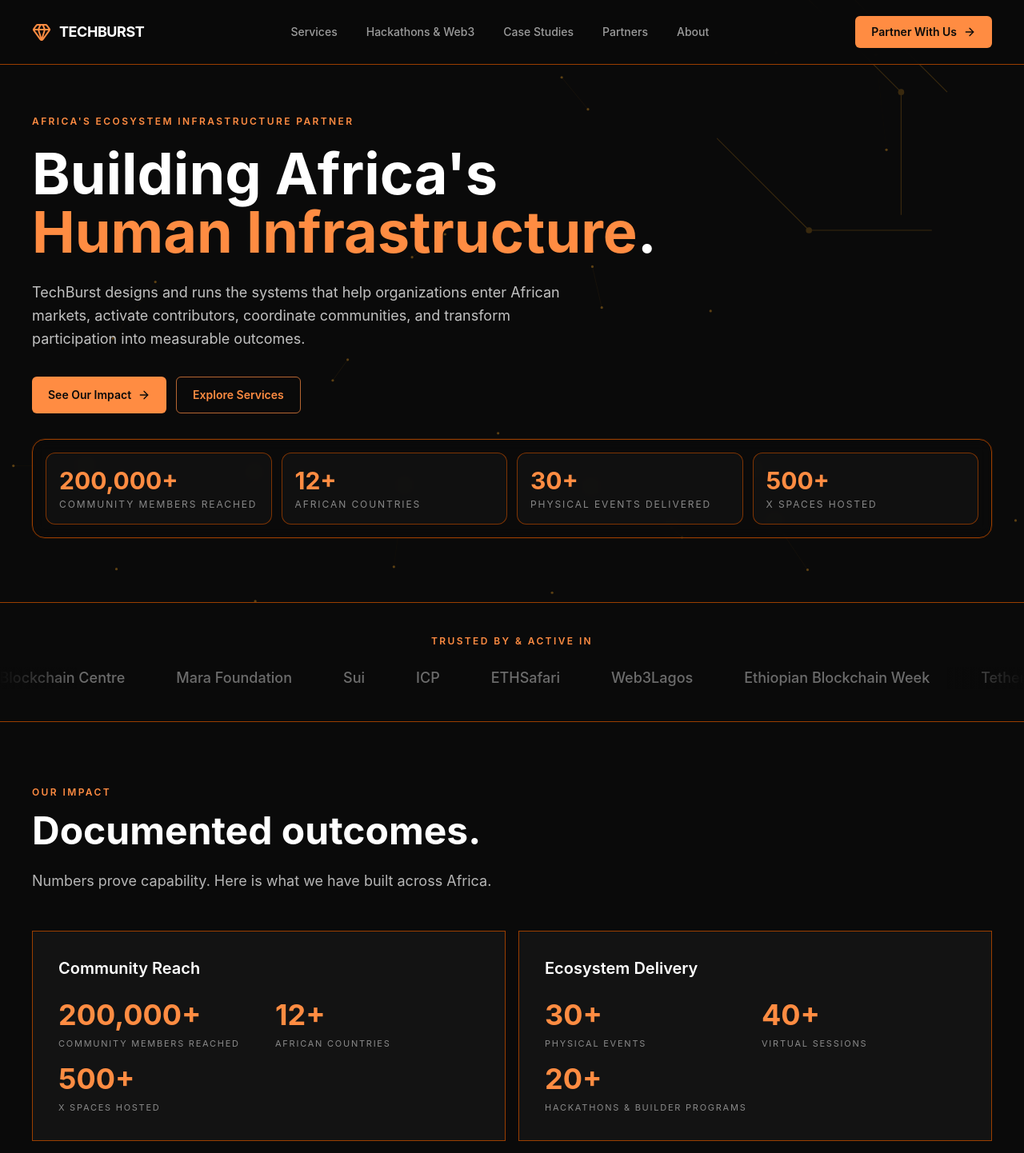
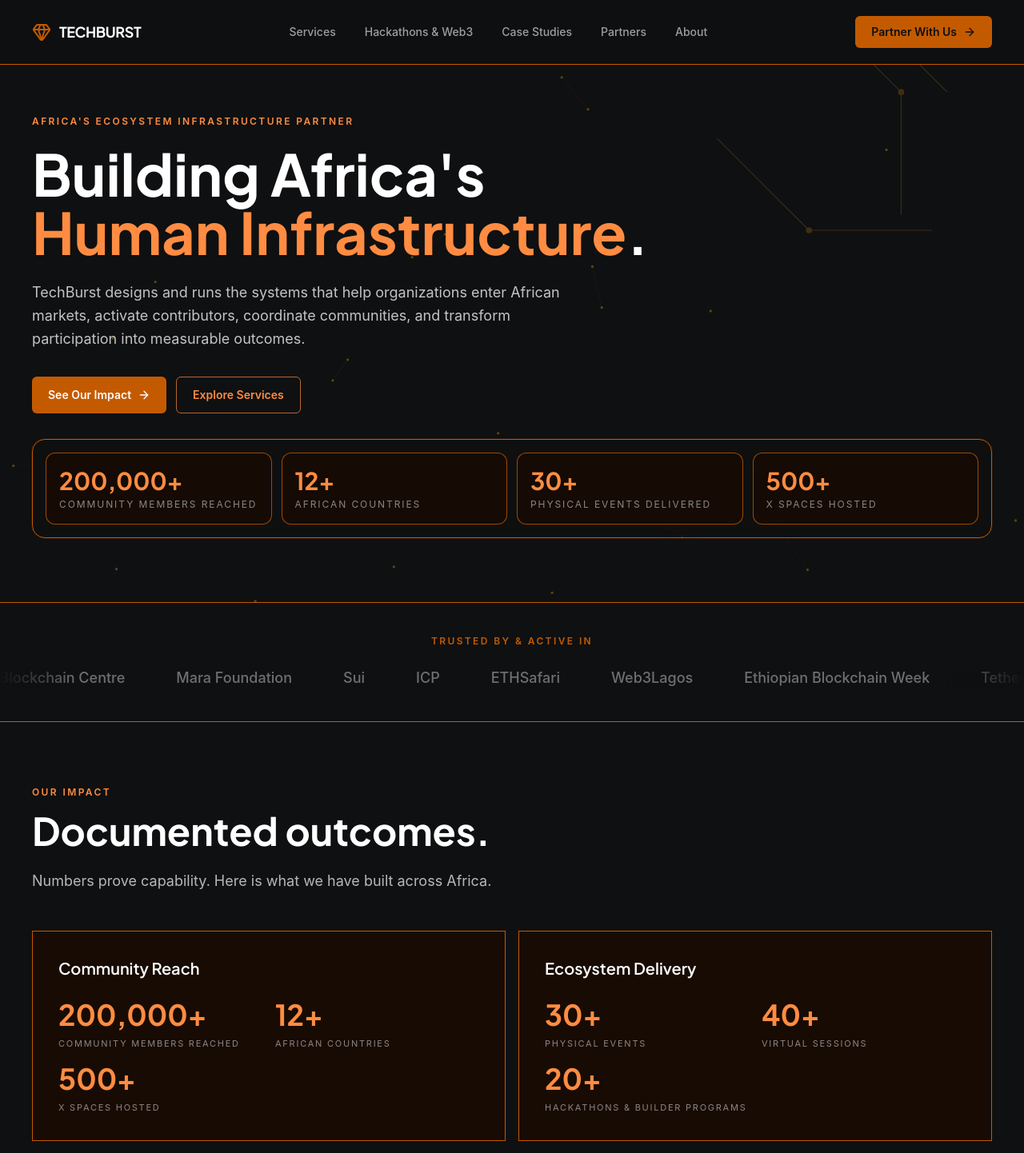
Before and after one commit to wisdomchinecherem/techburst, a Next.js app: page / in a window 1280 px wide. Shown: the top 1442 px of the page at 80% size. Built offline with nearby package versions, Linux system fonts and the light colour scheme.

Commit message:
core theme

```diff
--- a/app/globals.css
+++ b/app/globals.css
@@ -1,20 +1,20 @@
 @import "tailwindcss";
 
 @theme {
-  --color-black: #0A0A0A;
-  --color-surface: #141414;
-  --color-border: #9A3E00;
+  --color-black: #0f1011;
+  --color-surface: #1a0a00;
+  --color-border: #c45a00;
 
-  --color-orange: #FF8C42;
-  --color-orange-light: #FFBF00;
+  --color-orange: #c45a00;
+  --color-orange-light: #ff8c42;
 
-  --font-display: var(--font-display);
-  --font-body: var(--font-body);
+  --font-display: var(--font-geist-sans);
+  --font-body: var(--font-geist-sans);
 }
 
 ::selection {
-  background-color: #CC5500;
-  color: #000000;
+  background-color: #c45a00;
+  color: #fdfdff;
 }
 
 html {
@@ -43,6 +43,6 @@
 
 a:focus-visible,
 button:focus-visible {
-  outline: 2px solid #FF6A00;
+  outline: 2px solid #c45a00;
   outline-offset: 3px;
 }
--- a/app/layout.tsx
+++ b/app/layout.tsx
@@ -1,15 +1,17 @@
 import type { Metadata } from "next";
-import { Geist, Geist_Mono } from "next/font/google";
+import { Plus_Jakarta_Sans, Inter } from "next/font/google";
 import "./globals.css";
 
-const geistSans = Geist({
-  variable: "--font-geist-sans",
+const displayFont = Plus_Jakarta_Sans({
+  variable: "--font-display",
   subsets: ["latin"],
+  weight: ["400", "500", "600", "700", "800"],
 });
 
-const geistMono = Geist_Mono({
-  variable: "--font-geist-mono",
+const bodyFont = Inter({
+  variable: "--font-body",
   subsets: ["latin"],
+  weight: ["300", "400", "500", "600"],
 });
 
 export const metadata: Metadata = {
@@ -25,9 +27,11 @@
   return (
     <html
       lang="en"
-      className={`${geistSans.variable} ${geistMono.variable} h-full antialiased`}
+      className={`${displayFont.variable} ${bodyFont.variable} h-full antialiased`}
     >
-      <body className="min-h-full flex flex-col">{children}</body>
+      <body className="min-h-full flex flex-col bg-[#0f1011] text-[#fdfdff]">
+        {children}
+      </body>
     </html>
   );
 }
--- a/app/page.tsx
+++ b/app/page.tsx
@@ -12,7 +12,7 @@
 
 export default function Page() {
   return (
-    <main className="min-h-screen bg-black text-white">
+    <main className="min-h-screen bg-[#0f1011] text-[#fdfdff]">
       <Navbar />
       <Hero />
       <LogoMarquee />
--- a/app/ui/Footer.tsx
+++ b/app/ui/Footer.tsx
@@ -24,8 +24,8 @@
         <div className="flex flex-wrap justify-between gap-12">
           <div className="max-w-xs">
             <div className="flex items-center gap-2.5">
-              <Gem className="h-6 w-6 text-orange" strokeWidth={2} />
-              <span className="font-display text-lg font-bold text-white">
+              <Gem className="h-6 w-6 text-[#FF8C42]" strokeWidth={2} />
+              <span className="font-display text-lg font-bold text-[#fdfdff]">
                 TECHBURST
               </span>
             </div>
@@ -58,7 +58,7 @@
                           ? "noreferrer noopener"
                           : undefined
                       }
-                      className="mb-3 block text-sm text-white/70 hover:text-orange"
+                      className="mb-3 block text-sm text-white/70 hover:text-[#FF8C42]"
                     >
                       {link.label}
                     </a>
--- a/app/ui/Hero.tsx
+++ b/app/ui/Hero.tsx
@@ -12,7 +12,7 @@
   return (
     <section
       id="top"
-      className="relative overflow-hidden border-b border-border pt-28 sm:pt-36"
+      className="relative overflow-hidden border-b border-border bg-[#0f1011] pt-28 sm:pt-36"
     >
       <NetworkBackground />
 
@@ -40,13 +40,13 @@
       </div>
 
       <div className="relative mx-auto max-w-7xl px-6 pb-16 sm:px-10 sm:pb-20">
-        <p className="mb-5 text-xs font-semibold uppercase tracking-[0.2em] text-orange">
+        <p className="mb-5 text-xs font-semibold uppercase tracking-[0.2em] text-[#FF8C42]">
           AFRICA'S ECOSYSTEM INFRASTRUCTURE PARTNER
         </p>
 
         <h1 className="max-w-4xl font-display text-4xl font-bold leading-[1.02] text-white sm:text-5xl md:text-6xl lg:text-7xl">
           Building Africa's <br />
-          <span className="text-orange">Human Infrastructure</span>.
+          <span className="text-[#FF8C42]">Human Infrastructure</span>.
         </h1>
 
         <p className="mt-6 max-w-2xl text-base leading-relaxed text-white/75 sm:text-lg">
@@ -58,14 +58,14 @@
         <div className="mt-8 flex flex-wrap gap-3">
           <a
             href="#impact"
-            className="inline-flex items-center gap-2 rounded-md bg-orange px-5 py-3 text-sm font-semibold text-black transition-colors hover:bg-orange-light"
+            className="inline-flex items-center gap-2 rounded-md bg-[#C45A00] px-5 py-3 text-sm font-semibold text-[#fdfdff] transition-colors hover:bg-[#FF8C42]"
           >
             See Our Impact
             <ArrowRight className="h-4 w-4" />
           </a>
           <a
             href="#services"
-            className="inline-flex items-center rounded-md border border-orange/70 px-5 py-3 text-sm font-semibold text-orange transition-colors hover:bg-orange/10"
+            className="inline-flex items-center rounded-md border border-[#FF8C42]/70 px-5 py-3 text-sm font-semibold text-[#FF8C42] transition-colors hover:bg-[#FF8C42]/10"
           >
             Explore Services
           </a>
@@ -77,7 +77,7 @@
               key={stat.label}
               className="rounded-xl border border-border/80 bg-surface/70 p-3 sm:p-4"
             >
-              <div className="font-display text-2xl font-bold text-orange sm:text-3xl">
+              <div className="font-display text-2xl font-bold text-[#FF8C42] sm:text-3xl">
                 {stat.value}
               </div>
               <div className="mt-1 text-[11px] uppercase tracking-[0.16em] text-white/50 sm:text-xs">
--- a/app/ui/ServicesSection.tsx
+++ b/app/ui/ServicesSection.tsx
@@ -57,7 +57,7 @@
       className="border-b border-border px-6 py-12 sm:px-10 sm:py-16"
     >
       <div className="mx-auto max-w-7xl">
-        <p className="mb-4 text-xs font-semibold uppercase tracking-[0.2em] text-orange">
+        <p className="mb-4 text-xs font-semibold uppercase tracking-[0.2em] text-[#FF8C42]">
           WHAT WE DO
         </p>
         <h2 className="max-w-3xl font-display text-3xl font-bold leading-tight text-white sm:text-4xl md:text-5xl">
@@ -71,7 +71,7 @@
           <div className="border-b border-border px-6 py-5 sm:px-8">
             <p className="text-sm leading-relaxed text-white/70 sm:text-base">
               Everything we build is designed around one goal:{" "}
-              <span className="font-semibold text-orange">
+              <span className="font-semibold text-[#FF8C42]">
                 Helping organizations successfully enter, grow and scale
                 communities across Africa.
               </span>
@@ -84,13 +84,16 @@
               return (
                 <div
                   key={pillar.number}
-                  className="border-b border-border p-6 transition-colors hover:border-orange/50 lg:border-b-0 lg:border-r lg:last:border-r-0 sm:p-7"
+                  className="border-b border-border bg-[#0f1011] p-6 transition-colors hover:border-[#FF8C42]/50 lg:border-b-0 lg:border-r lg:last:border-r-0 sm:p-7"
                 >
-                  <p className="text-[11px] uppercase tracking-[0.2em] text-orange/70">
+                  <p className="text-[11px] uppercase tracking-[0.2em] text-[#FF8C42]/70">
                     {pillar.number}
                   </p>
-                  <div className="mt-5 flex h-10 w-10 items-center justify-center border border-orange/20 bg-orange/10">
-                    <Icon className="h-5 w-5 text-orange" strokeWidth={1.8} />
+                  <div className="mt-5 flex h-10 w-10 items-center justify-center border border-[#FF8C42]/20 bg-[#FF8C42]/10">
+                    <Icon
+                      className="h-5 w-5 text-[#FF8C42]"
+                      strokeWidth={1.8}
+                    />
                   </div>
                   <h3 className="mt-5 font-display text-lg font-semibold text-white">
                     {pillar.title}
@@ -102,7 +105,7 @@
                     {pillar.tags.map((tag) => (
                       <span
                         key={tag}
-                        className="rounded-none border border-orange/20 bg-black/70 px-2.5 py-1 text-[10px] uppercase tracking-[0.16em] text-white/60"
+                        className="rounded-none border border-[#FF8C42]/20 bg-black/70 px-2.5 py-1 text-[10px] uppercase tracking-[0.16em] text-white/60"
                       >
                         {tag}
                       </span>
--- a/app/ui/StatsSection.tsx
+++ b/app/ui/StatsSection.tsx
@@ -36,7 +36,7 @@
   return (
     <section id="impact" className="border-b border-border px-6 py-20 sm:px-10">
       <div className="mx-auto max-w-7xl">
-        <p className="mb-4 text-xs font-semibold uppercase tracking-[0.2em] text-orange">
+        <p className="mb-4 text-xs font-semibold uppercase tracking-[0.2em] text-[#FF8C42]">
           OUR IMPACT
         </p>
         <h2 className="max-w-2xl font-display text-3xl font-bold text-white sm:text-4xl md:text-5xl">
@@ -50,7 +50,7 @@
           {impactGroups.map((group, index) => (
             <div
               key={group.title}
-              className={`border border-border bg-surface/90 p-6 sm:p-8 ${
+              className={`border border-border bg-[#1A0A00]/80 p-6 sm:p-8 ${
                 index === impactGroups.length - 1 ? "lg:col-start-2" : ""
               }`}
             >
@@ -60,7 +60,7 @@
               <div className="mt-6 grid gap-4 sm:grid-cols-2">
                 {group.stats.map((stat) => (
                   <div key={stat.label}>
-                    <div className="font-display text-3xl font-bold text-orange sm:text-4xl">
+                    <div className="font-display text-3xl font-bold text-[#FF8C42] sm:text-4xl">
                       {stat.value}
                     </div>
                     <div className="mt-2 text-[11px] uppercase tracking-[0.16em] text-white/50">
@@ -72,7 +72,7 @@
             </div>
           ))}
 
-          <div className="border border-border bg-surface/90 p-6 sm:p-8 lg:col-start-1 lg:row-start-2">
+          <div className="border border-border bg-[#1A0A00]/80 p-6 sm:p-8 lg:col-start-1 lg:row-start-2">
             <h3 className="font-display text-xl font-semibold text-white">
               Market Access
             </h3>
@@ -80,7 +80,7 @@
               {marketAccessTags.map((tag) => (
                 <span
                   key={tag}
-                  className="border border-orange/20 bg-black/70 px-3 py-2 text-sm font-medium text-white/70"
+                  className="border border-[#FF8C42]/20 bg-black/70 px-3 py-2 text-sm font-medium text-white/70"
                 >
                   {tag}
                 </span>
```
Also changed, not shown: 2 other files (tests, documents, lock files or other folders).
